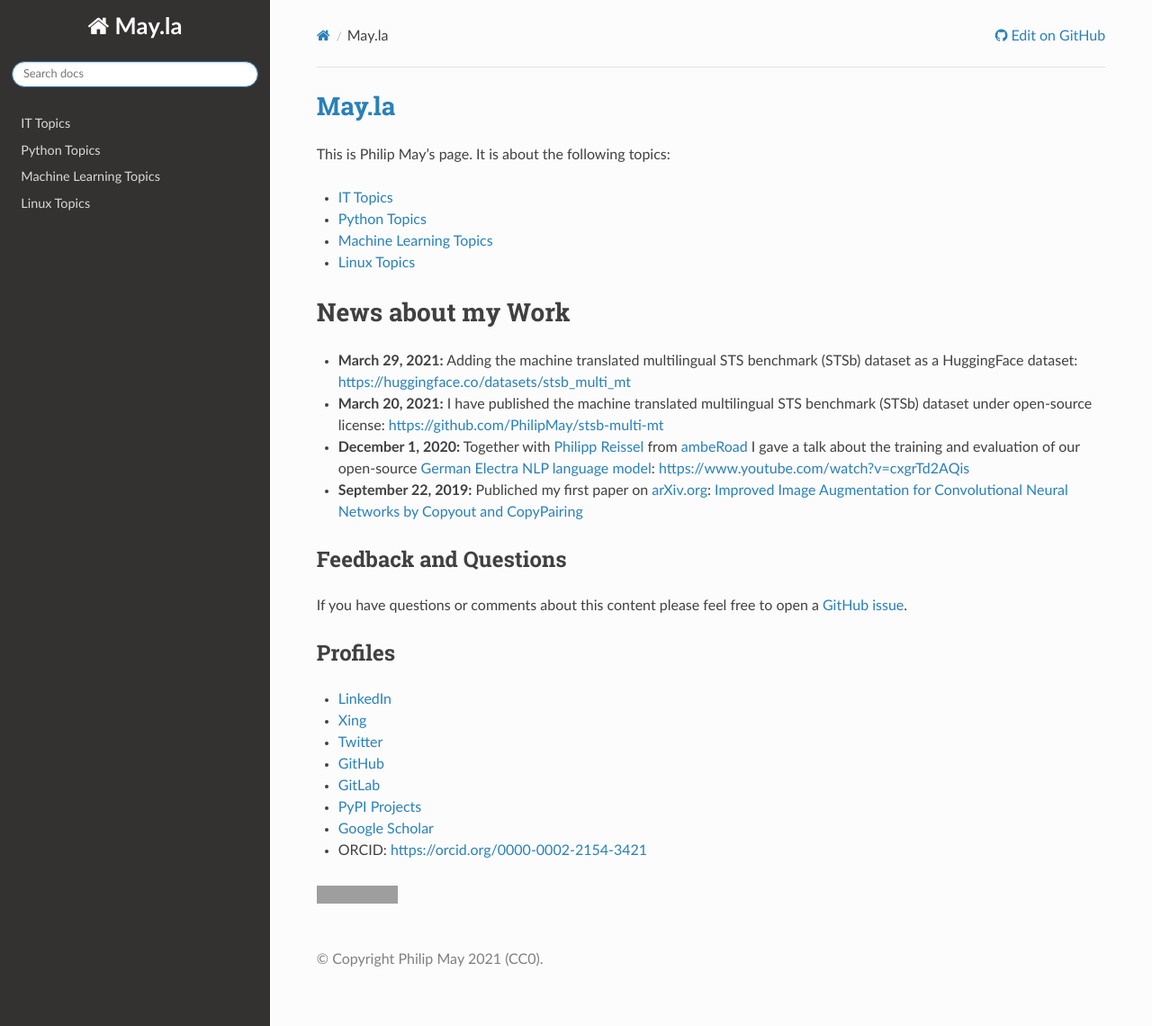
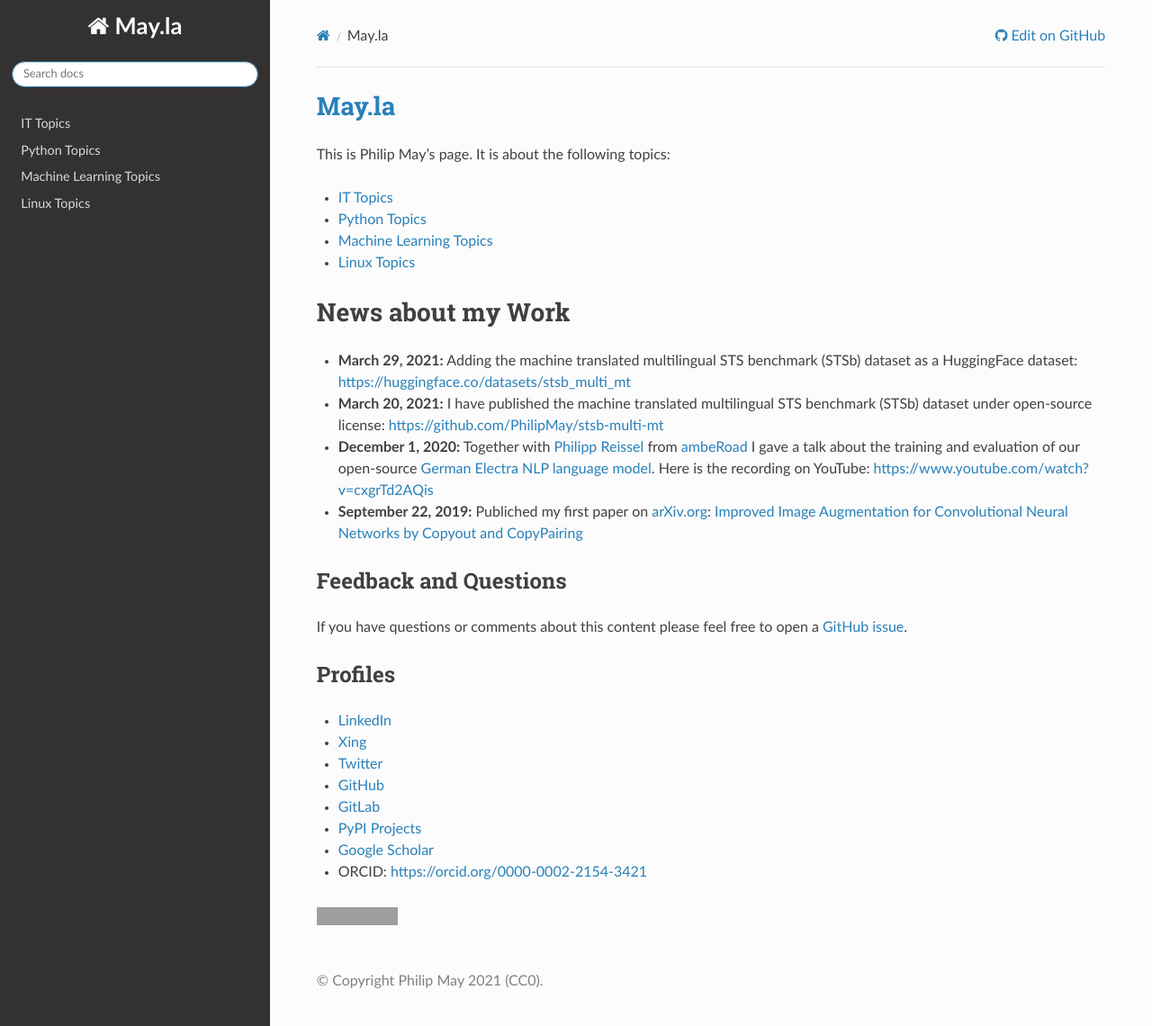
Before and after one commit to PhilipMay/May.la, a Sphinx documentation site: the page built from source/index.md, in a window 1280 px wide and 1140 px high. Shown: the whole window at 90% size. Built offline with Sphinx 7.4.7 and the Read the Docs theme 2.0.0, drawn with Linux system fonts in a browser that asks for light colours; grey boxes are pictures that could not be loaded.

Commit message:
Update index.md

```diff
--- a/source/index.md
+++ b/source/index.md
@@ -15,7 +15,7 @@
 # News about my Work
 - **March 29, 2021:** Adding the machine translated multilingual STS benchmark (STSb) dataset as a HuggingFace dataset: https://huggingface.co/datasets/stsb_multi_mt
 - **March 20, 2021:** I have published the machine translated multilingual STS benchmark (STSb) dataset under open-source license: https://github.com/PhilipMay/stsb-multi-mt
-- **December 1, 2020:** Together with [Philipp Reissel](https://twitter.com/phil_ipp_) from [ambeRoad](https://amberoad.de/) I gave a talk about the training and evaluation of our open-source [German Electra NLP language model](https://huggingface.co/german-nlp-group/electra-base-german-uncased): https://www.youtube.com/watch?v=cxgrTd2AQis
+- **December 1, 2020:** Together with [Philipp Reissel](https://twitter.com/phil_ipp_) from [ambeRoad](https://amberoad.de/) I gave a talk about the training and evaluation of our open-source [German Electra NLP language model](https://huggingface.co/german-nlp-group/electra-base-german-uncased). Here is the recording on YouTube: https://www.youtube.com/watch?v=cxgrTd2AQis
 - **September 22, 2019:** Publiched my first paper on arXiv.org: [Improved Image Augmentation for Convolutional Neural Networks by Copyout and CopyPairing](https://arxiv.org/abs/1909.00390)
 
 ## Feedback and Questions
```
